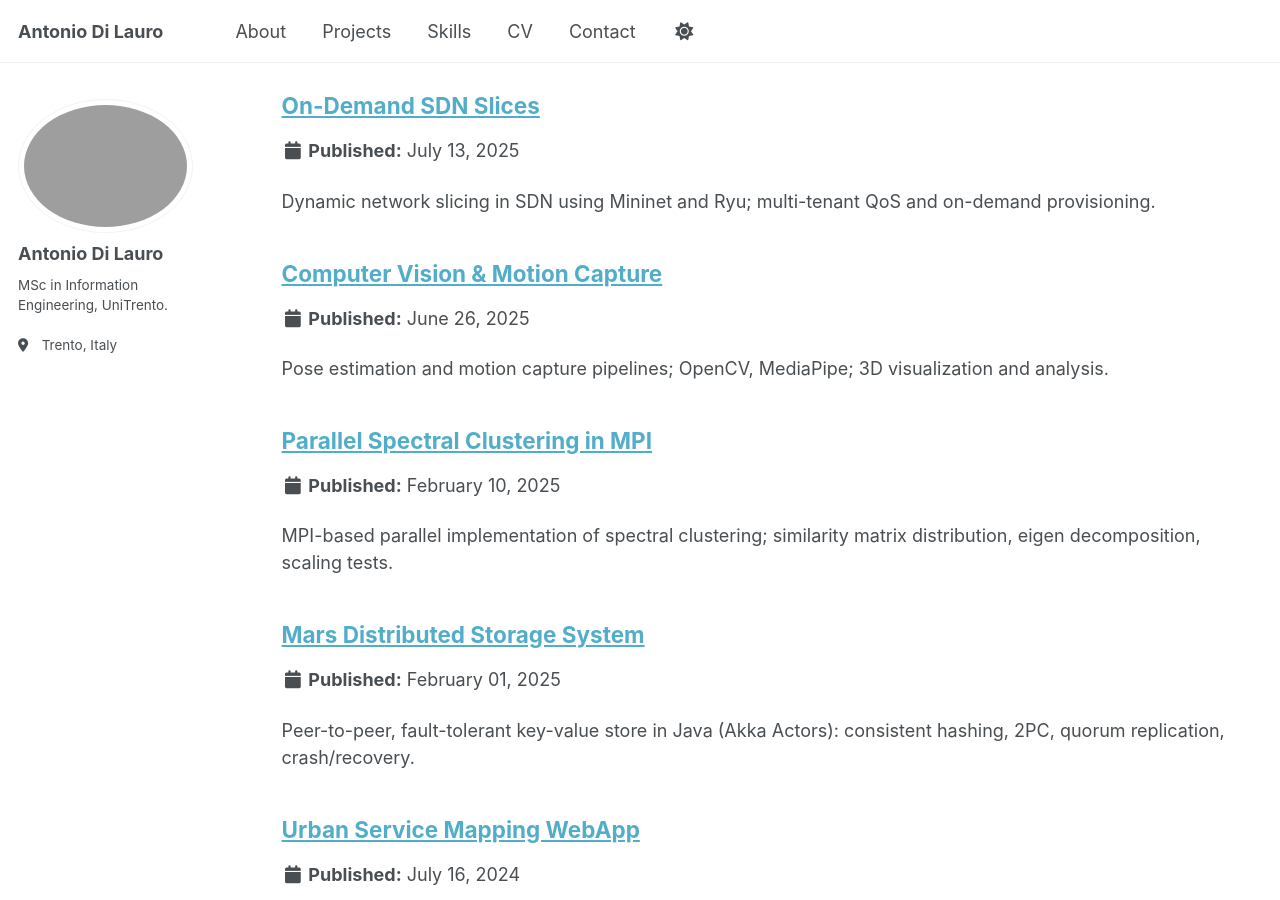
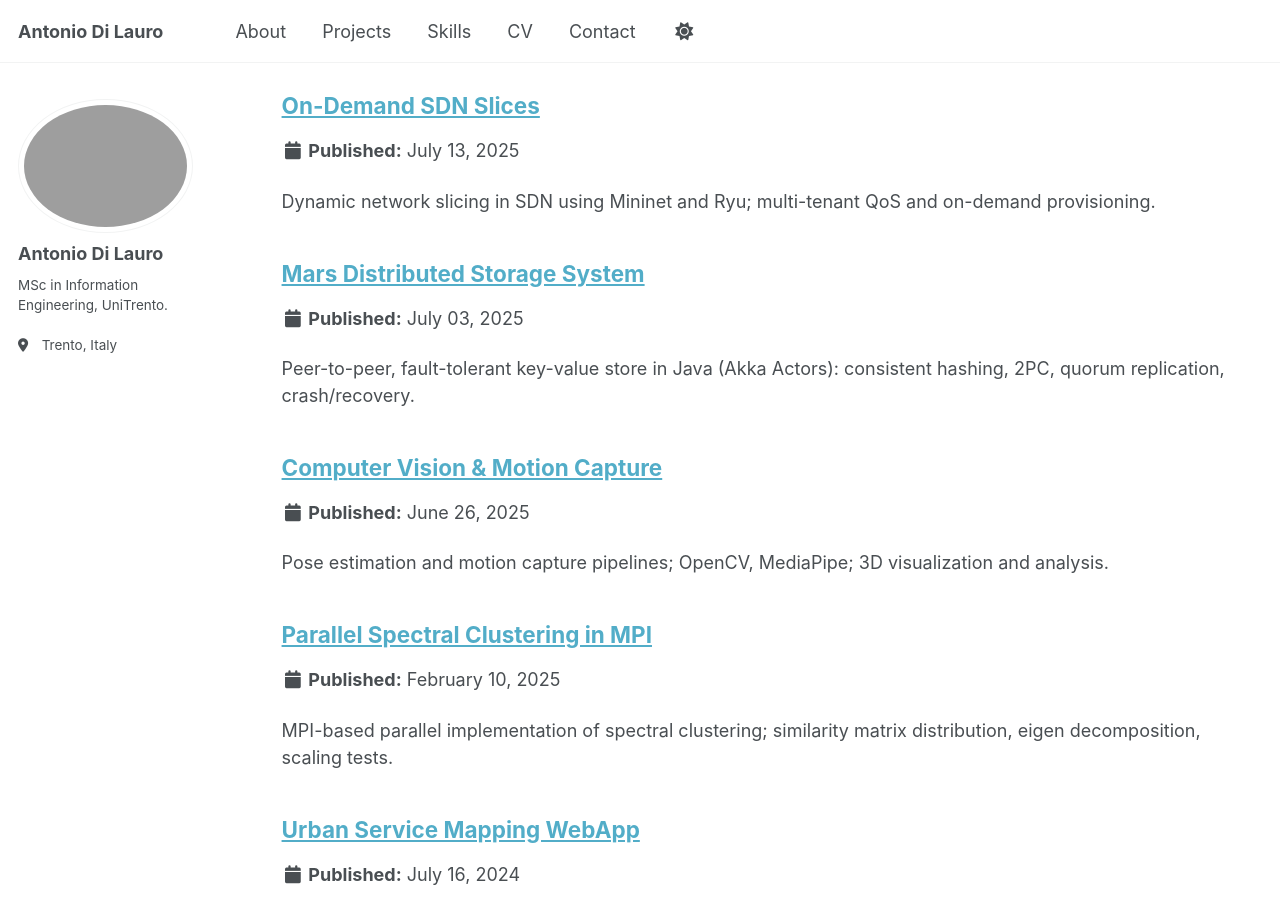
Before and after one commit to antodila/antodila.github.io, a Jekyll site: the page built from _pages/sitemap.md, in a window 1280 px wide and 900 px high, scrolled down 1149 px. Built offline with Jekyll 4.4.1, drawn with Linux system fonts in a browser that asks for light colours; a script that is not in the unit is left out; some of the changed text lies outside the part shown.

Commit message:
Update 2025-02-mars-distributed-storage.md

```diff
--- a/_projects/2025-02-mars-distributed-storage.md
+++ b/_projects/2025-02-mars-distributed-storage.md
@@ -3,7 +3,7 @@ layout: single
 title: "Mars Distributed Storage System"
 collection: projects
 permalink: /projects/mars-ds/
-date: 2025-02-01
+date: 2025-07-3
 venue: "Distributed Systems (2024-2025)"
 excerpt: "Peer-to-peer, fault-tolerant key-value store in Java (Akka Actors): consistent hashing, 2PC, quorum replication, crash/recovery."
 repo: https://github.com/antodila/distributed-systems-project
```
